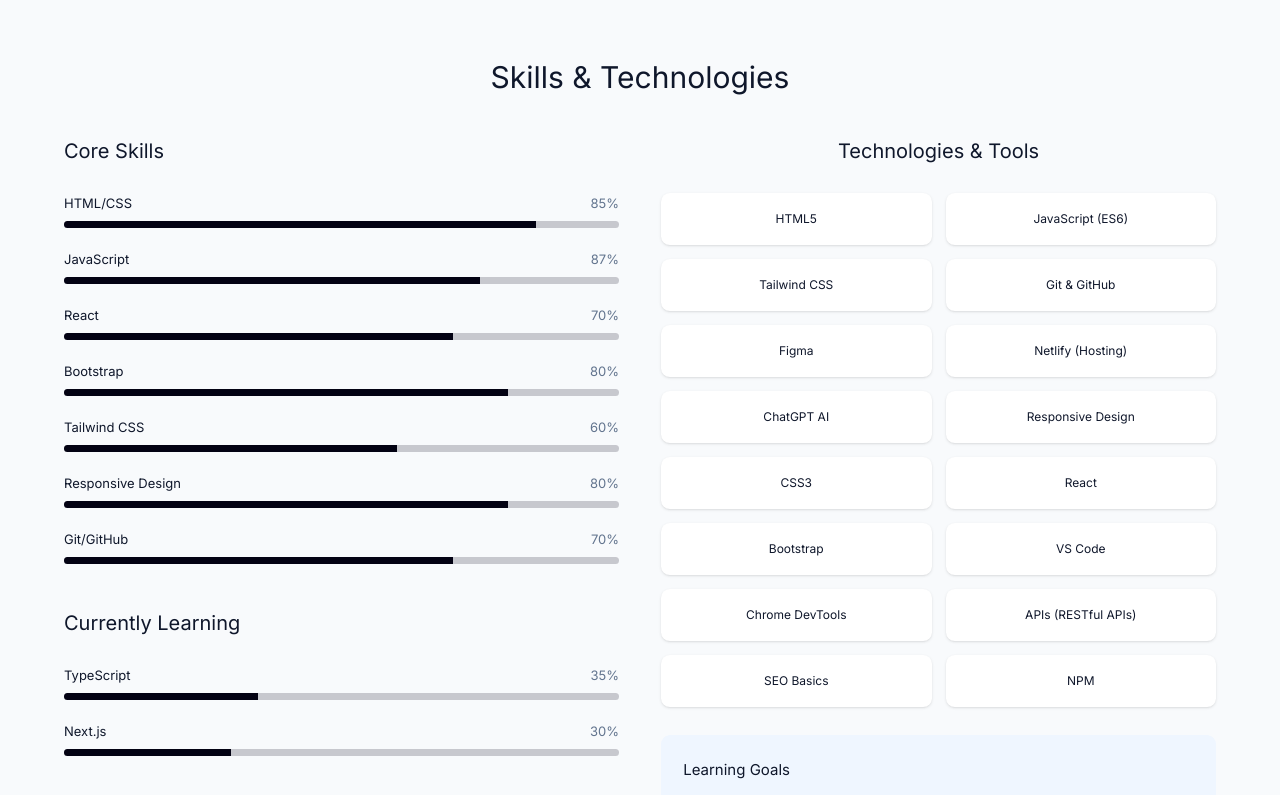
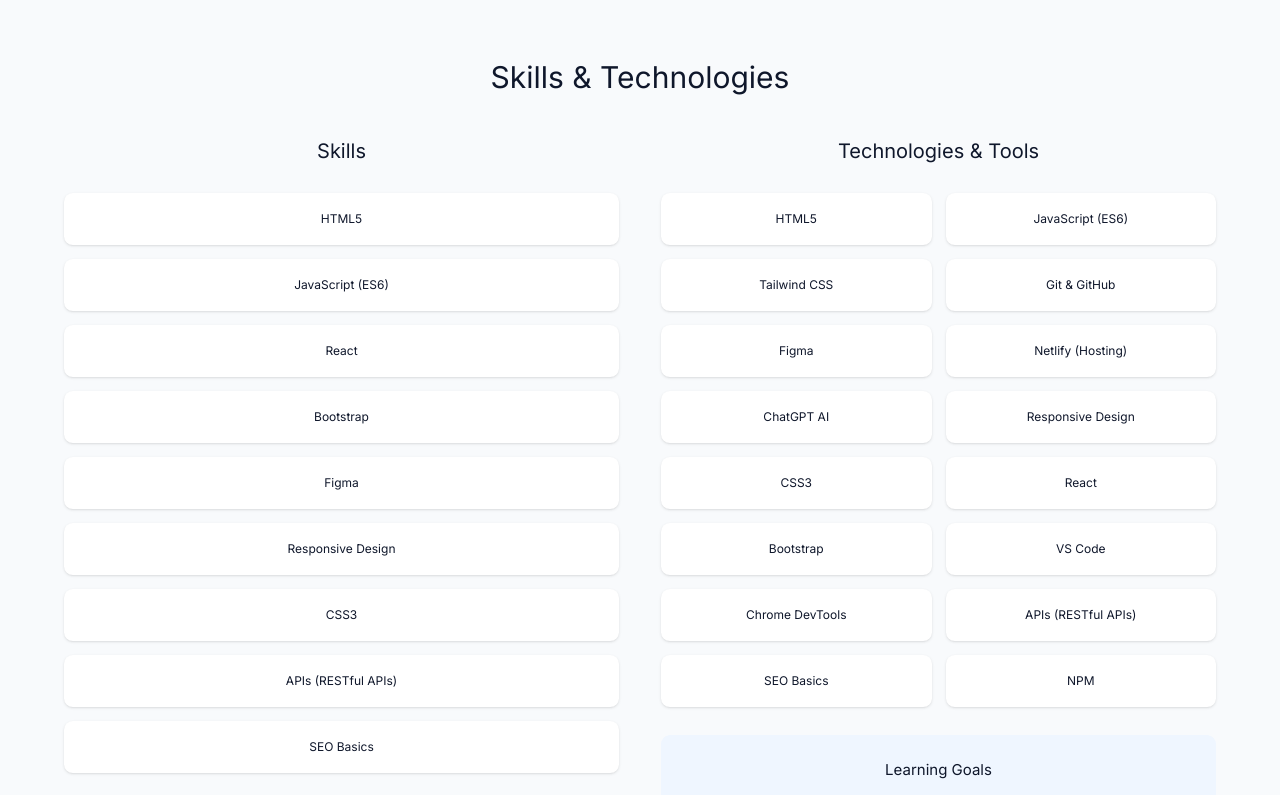
Before and after one commit to Mariii209/maritza-portfolio, a React (Create React App) app: page / in a window 1280 px wide. Shown: the part 1820-2615 px from the top of the page. Built offline with nearby package versions, Linux system fonts and the light colour scheme.

Commit message:
Refactor Skills section markup and styles
- Simplified Skills.js structure and removed progress bars
- Updated Skills.css with cleaner layout and removed unused classes
- Applied consistent list styling in Tools.css

```diff
--- a/src/Skills.css
+++ b/src/Skills.css
@@ -12,10 +12,21 @@
   line-height: 35px;
 }
 
+.Skills h3 {
+  color: #0f172b;
+  font-size: 20px;
+  font-style: normal;
+  font-weight: 400;
+  line-height: 28px;
+  margin-bottom: 28px;
+  text-align: center;
+}
+
 .Skills .Skill-tool-container {
   display: flex;
   gap: 42px;
   margin-top: 42px;
+  justify-content: center;
 }
 
 .Skills .First-section {
@@ -23,55 +34,25 @@
   width: 100%;
 }
 
-.Skills .Skill-category:last-child {
-  margin-top: 45px;
+.Skills .Skill-category {
+  display: flex;
+  flex-direction: column;
+  gap: 14px;
 }
 
-.Skills .Skill-category h3 {
+.Skills .Skill {
+  border-radius: 8.75px;
+  background: #fff;
+  box-shadow: 0px 1px 3px 0px rgba(0, 0, 0, 0.1),
+    0px 1px 2px -1px rgba(0, 0, 0, 0.1);
+  padding: 17px 0;
   color: #0f172b;
-  font-size: 20px;
+  text-align: center;
+  font-size: 12px;
   font-style: normal;
   font-weight: 400;
-  line-height: 28px;
-  margin-bottom: 28px;
-}
-
-.Skills .Skill-info {
-  display: flex;
-  justify-content: space-between;
-}
-
-.Skills ul {
+  line-height: 18px;
   list-style: none;
-}
-
-.Skills .Skill-info span {
-  color: #0f172b;
-  font-size: 13px;
-  font-style: normal;
-  font-weight: 400;
-  line-height: 21px;
-  margin-bottom: 7px;
-}
-
-.Skills .Skill-percentage {
-  color: #62748e !important;
-}
-
-.Skill-bar {
-  background-color: #c7c8ce;
-  height: 7px;
-  width: 100%;
-  border-radius: 5px;
-  overflow: hidden;
-  margin-bottom: 21px;
-}
-
-.Skill-bar-fill {
-  background-color: #030213;
-  height: 100%;
-  width: 0;
-  transition: width 0.5s ease-in-out;
 }
 
 @media (max-width: 695px) {
--- a/src/Skills.js
+++ b/src/Skills.js
@@ -9,132 +9,44 @@
 
       <div className="Skill-tool-container">
         <div className="First-section">
-          <article className="Skill-category">
-            <h3>Core Skills</h3>
-            <ul>
+          <h3>Skills</h3>
+          <ul className="Skill-category">
             <li className="Skill">
-                <div className="Skill-info">
-                  <span className="Skill-name">HTML/CSS</span>
-                  <span className="Skill-percentage">85%</span>
-                </div>
-                <div className="Skill-bar">
-                  <div
-                    className="Skill-bar-fill"
-                    style={{ width: "85%" }}
-                  ></div>
-                </div>
+              <span>HTML5</span>
             </li>
 
             <li className="Skill">
-                <div className="Skill-info">
-                  <span className="Skill-name">JavaScript</span>
-                  <span className="Skill-percentage">87%</span>
-                </div>
-                <div className="Skill-bar">
-                  <div
-                    className="Skill-bar-fill"
-                    style={{ width: "75%" }}
-                  ></div>
-                </div>
+              <span>JavaScript (ES6)</span>
             </li>
 
             <li className="Skill">
-                <div className="Skill-info">
-                  <span className="Skill-name">React</span>
-                  <span className="Skill-percentage">70%</span>
-                </div>
-                <div className="Skill-bar">
-                  <div
-                    className="Skill-bar-fill"
-                    style={{ width: "70%" }}
-                  ></div>
-                </div>
+              <span>React</span>
             </li>
 
             <li className="Skill">
-                <div className="Skill-info">
-                  <span className="Skill-name">Bootstrap</span>
-                  <span className="Skill-percentage">80%</span>
-                </div>
-                <div className="Skill-bar">
-                  <div
-                    className="Skill-bar-fill"
-                    style={{ width: "80%" }}
-                  ></div>
-                </div>
+              <span>Bootstrap</span>
             </li>
 
             <li className="Skill">
-                <div className="Skill-info">
-                  <span className="Skill-name">Tailwind CSS</span>
-                  <span className="Skill-percentage">60%</span>
-                </div>
-                <div className="Skill-bar">
-                  <div
-                    className="Skill-bar-fill"
-                    style={{ width: "60%" }}
-                  ></div>
-                </div>
+              <span>Figma</span>
             </li>
 
             <li className="Skill">
-                <div className="Skill-info">
-                  <span className="Skill-name">Responsive Design</span>
-                  <span className="Skill-percentage">80%</span>
-                </div>
-                <div className="Skill-bar">
-                  <div
-                    className="Skill-bar-fill"
-                    style={{ width: "80%" }}
-                  ></div>
-                </div>
+              <span>Responsive Design</span>
             </li>
 
             <li className="Skill">
-                <div className="Skill-info">
-                  <span className="Skill-name">Git/GitHub</span>
-                  <span className="Skill-percentage">70%</span>
-                </div>
-                <div className="Skill-bar">
-                  <div
-                    className="Skill-bar-fill"
-                    style={{ width: "70%" }}
-                  ></div>
-                </div>
-              </li>
-            </ul>
-          </article>
-
-          <article className="Skill-category">
-            <h3>Currently Learning</h3>
-            <ul>
-              <li className="Skill">
-                <div className="Skill-info">
-                  <span className="Skill-name">TypeScript</span>
-                  <span className="Skill-percentage">35%</span>
-                </div>
-                <div className="Skill-bar">
-                  <div
-                    className="Skill-bar-fill"
-                    style={{ width: "35%" }}
-                  ></div>
-                </div>
+              <span>CSS3</span>
             </li>
 
             <li className="Skill">
-                <div className="Skill-info">
-                  <span className="Skill-name">Next.js</span>
-                  <span className="Skill-percentage">30%</span>
-                </div>
-                <div className="Skill-bar">
-                  <div
-                    className="Skill-bar-fill"
-                    style={{ width: "30%" }}
-                  ></div>
-                </div>
+              <span>APIs (RESTful APIs)</span>
+            </li>
+
+            <li className="Skill">
+              <span>SEO Basics</span>
             </li>
           </ul>
-          </article>
         </div>
 
         <Tools />
--- a/src/Tools.css
+++ b/src/Tools.css
@@ -31,6 +31,7 @@
   font-style: normal;
   font-weight: 400;
   line-height: 18px;
+  list-style: none;
 }
 
 .Tools .Goals {
```
Lines whose indentation alone changed are shown as unchanged.
